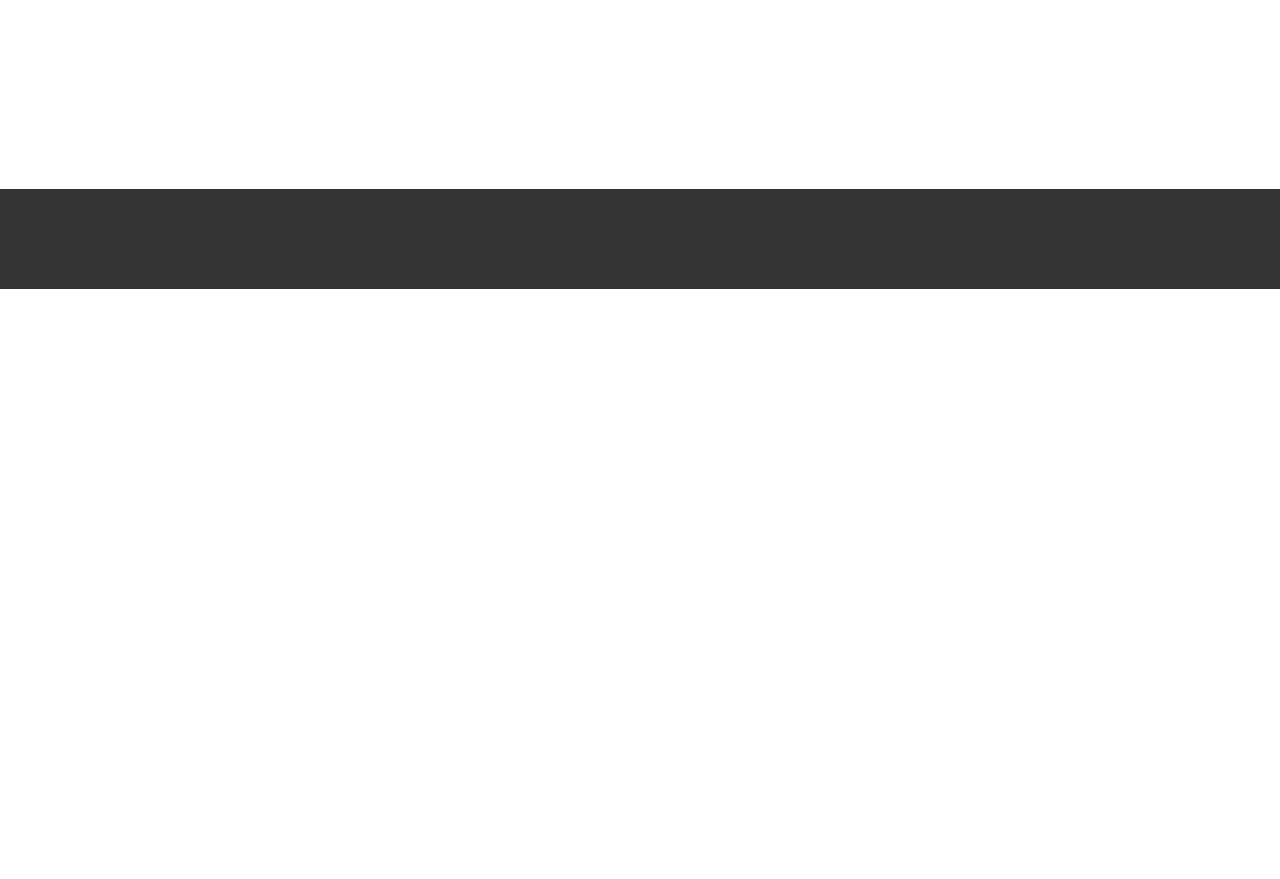
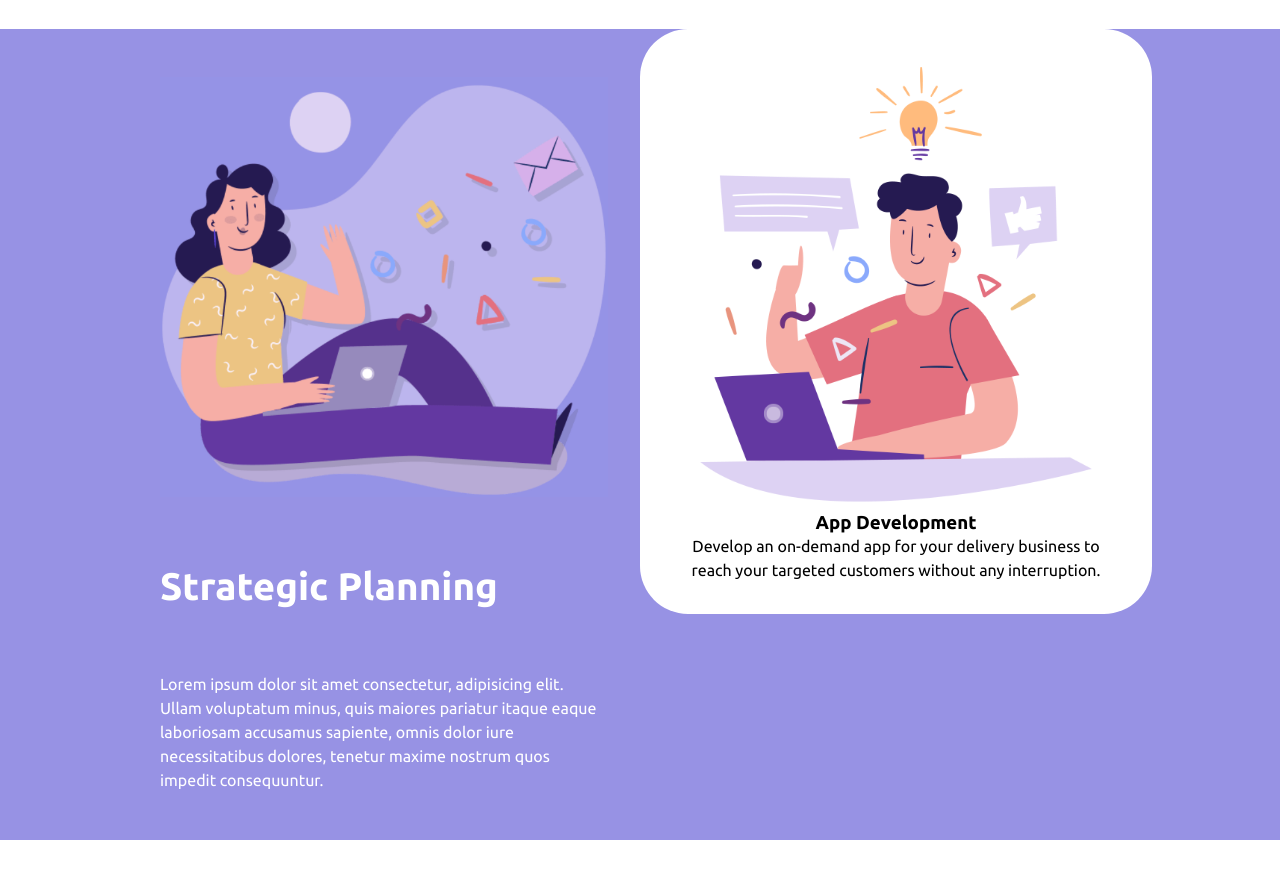
Before and after one commit to LucaRanieri96/htmlcss-responsive-layout, a plain HTML site: page index.html in a window 1280 px wide. Shown: the part 849-1728 px from the top of the page. Before the commit the page ends 1138 px from the top, so only its background shows below. Drawn offline with Linux system fonts and the light colour scheme.

Commit message:
Add some details to planning section

```diff
--- a/assets/css/style.css
+++ b/assets/css/style.css
@@ -33,7 +33,6 @@ body {
 .call_to_action {
     background-color: var(--primary);
 }
-
 /* Footer */
 .site_footer {
     background-color: var(--dark);
@@ -57,7 +56,10 @@ p {
     background-color: var(--tertiary);
     border-radius: 2rem;
 }
-
+.whitecard {
+    background-color: white;
+    border-radius: 3rem;
+}
 .row {
     display: flex;
     flex-wrap: wrap;
@@ -73,9 +75,11 @@ li {
     font-size: 1.3rem;
     padding: 22px 0;
 }
-
 .padding1rem {
     padding: 1rem 0;
+}
+.padding2rem {
+    padding: 2rem;
 }
 
 section {
@@ -89,7 +93,14 @@ section {
 .dir_col {
     flex-direction: column;
 }
-
+.big_font {
+    font-size: 2.4rem;
+    color: white;
+    padding: 3rem 0;
+}
+p.padding1rem{
+    color: white;
+}
 .secondarycolor {
     color: var(--secondary);
     font-size: 1.5rem;
@@ -108,7 +119,9 @@ section {
     flex-direction: row-reverse;
     justify-content: space-between;
 }
-
+.space_even{
+    justify-content: space-evenly;
+}
 .display_none {
     display: none;
 }
@@ -140,7 +153,9 @@ button {
     color: white;
     font-size: 1.8rem;
 }
-
+.align-center {
+    text-align: center;
+}
 .text {
     padding: 2rem;
 }
@@ -311,9 +326,9 @@ button {
 
 /* Debug */
 
-.debug .site_footer {
+/* .debug .site_footer {
     height: 100px;
-}
+} */
 
 /* .debug section,
 .debug .row {
--- a/index.html
+++ b/index.html
@@ -89,8 +89,22 @@
             <!-- planning -->
             <section class="planning">
                 <div class="container d-flex wrap">
-                    <div class="col_12 col_lg_6"></div>
-                    <div class="col_12 col_lg_6"></div>
+                    <div class="padding2rem col_12 col_lg_6">
+                        <img class="padding1rem" src="./assets/img/planning1.png" alt="">
+                        <h2 class="padding1rem big_font">Strategic Planning</h2>
+                        <p class="padding1rem">Lorem ipsum dolor sit amet consectetur, adipisicing elit. Ullam voluptatum minus, quis maiores pariatur itaque eaque laboriosam accusamus sapiente, omnis dolor iure necessitatibus dolores, tenetur maxime nostrum quos impedit consequuntur.</p>
+                    </div>
+                    <div class="col_12 col_lg_6">
+                        <div class="whitecard padding2rem">
+                            <img src="./assets/img/planning2.png" alt="">
+                            <div>
+                                <h3 class="align-center">App Development</h3>
+                                <p class="align-center">Develop an on-demand app for your delivery business to reach your targeted customers without any interruption.</p>
+
+                            </div>
+
+                        </div>
+                    </div>
                 </div>
             </section>
             <!-- testimonials -->
```
